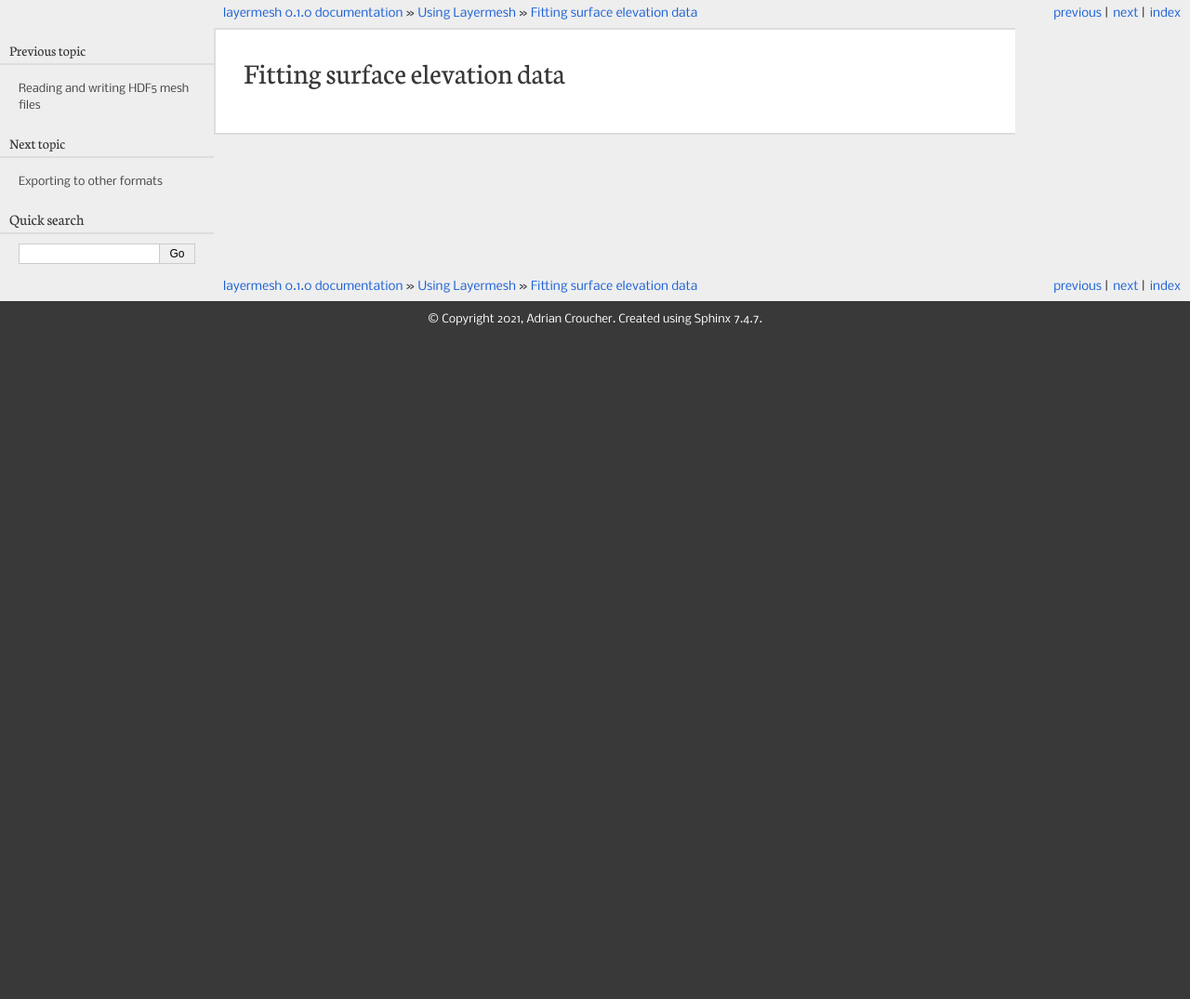
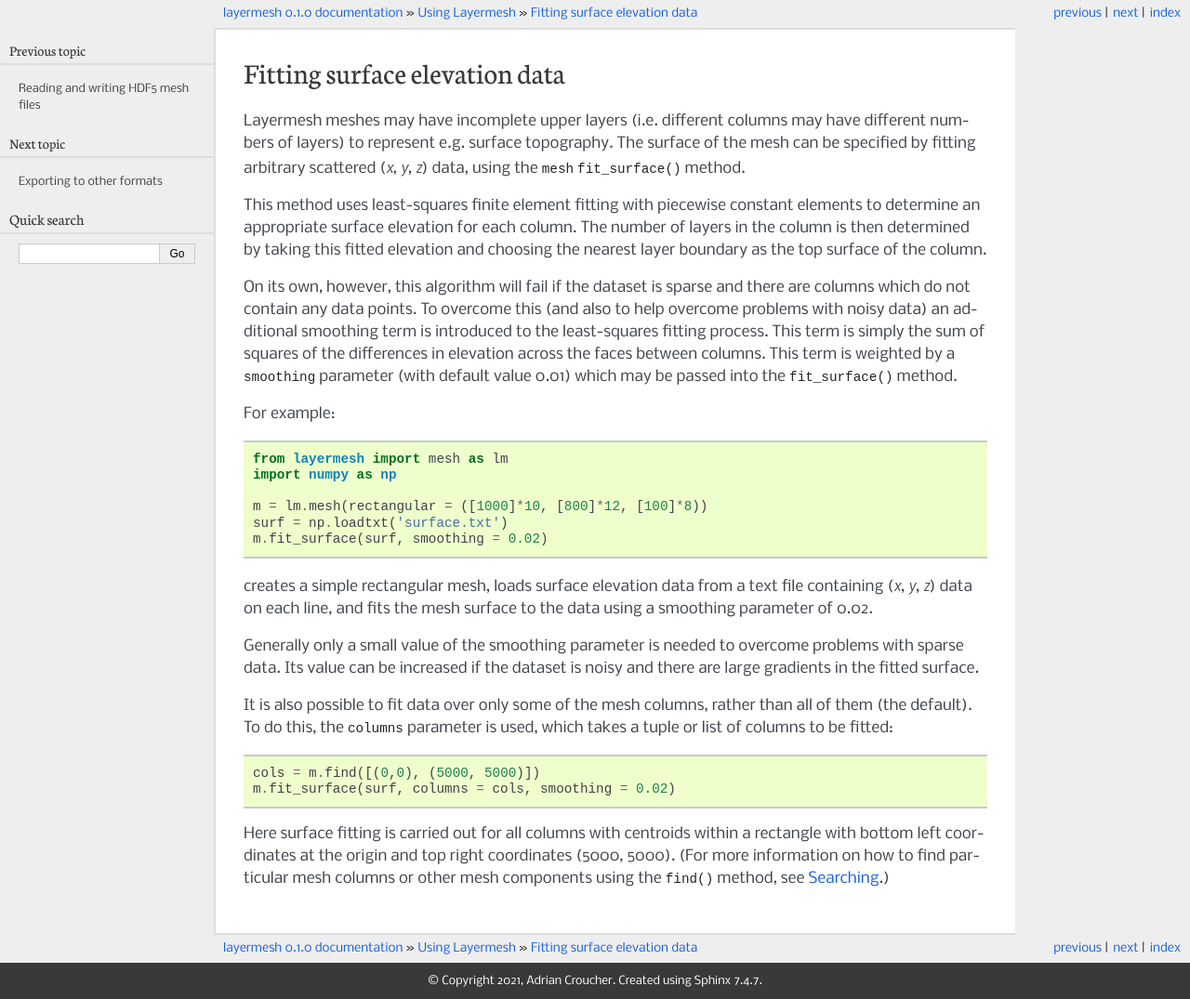
Before and after one commit to acroucher/layermesh, a Sphinx documentation site: the page built from doc/source/surface.rst, in a window 1280 px wide. Shown: the whole page at 93% size. Built offline with Sphinx 7.4.7, drawn with Linux system fonts in a browser that asks for light colours; before the commit the page ends 900 px from its top, so only the background shows below that.

Commit message:
Add docs on surface fitting

```diff
--- a/doc/source/searching.rst
+++ b/doc/source/searching.rst
@@ -1,2 +1,4 @@
+.. _searching:
+
 Searching
 =========
--- a/doc/source/surface.rst
+++ b/doc/source/surface.rst
@@ -1,2 +1,58 @@
 Fitting surface elevation data
 ==============================
+
+Layermesh meshes may have incomplete upper layers (i.e. different
+columns may have different numbers of layers) to represent
+e.g. surface topography. The surface of the mesh can be specified by
+fitting arbitrary scattered (*x*, *y*, *z*) data, using the ``mesh``
+``fit_surface()`` method.
+
+This method uses least-squares finite element fitting with piecewise
+constant elements to determine an appropriate surface elevation for
+each column. The number of layers in the column is then determined by
+taking this fitted elevation and choosing the nearest layer boundary
+as the top surface of the column.
+
+On its own, however, this algorithm will fail if the dataset is sparse
+and there are columns which do not contain any data points. To
+overcome this (and also to help overcome problems with noisy data) an
+additional smoothing term is introduced to the least-squares fitting
+process. This term is simply the sum of squares of the differences in
+elevation across the faces between columns. This term is weighted by a
+``smoothing`` parameter (with default value 0.01) which may be passed
+into the ``fit_surface()`` method.
+
+For example:
+
+.. code-block:: python
+
+  from layermesh import mesh as lm
+  import numpy as np
+
+  m = lm.mesh(rectangular = ([1000]*10, [800]*12, [100]*8))
+  surf = np.loadtxt('surface.txt')
+  m.fit_surface(surf, smoothing = 0.02)
+
+creates a simple rectangular mesh, loads surface elevation data from a
+text file containing (*x*, *y*, *z*) data on each line, and fits the
+mesh surface to the data using a smoothing parameter of 0.02.
+
+Generally only a small value of the smoothing parameter is needed to
+overcome problems with sparse data. Its value can be increased if the
+dataset is noisy and there are large gradients in the fitted surface.
+
+It is also possible to fit data over only some of the mesh columns,
+rather than all of them (the default). To do this, the ``columns``
+parameter is used, which takes a tuple or list of columns to be
+fitted:
+
+.. code-block:: python
+
+  cols = m.find([(0,0), (5000, 5000)])
+  m.fit_surface(surf, columns = cols, smoothing = 0.02)
+
+Here surface fitting is carried out for all columns with centroids
+within a rectangle with bottom left coordinates at the origin and top
+right coordinates (5000, 5000). (For more information on how to find
+particular mesh columns or other mesh components using the ``find()``
+method, see :ref:`searching`.)
```
